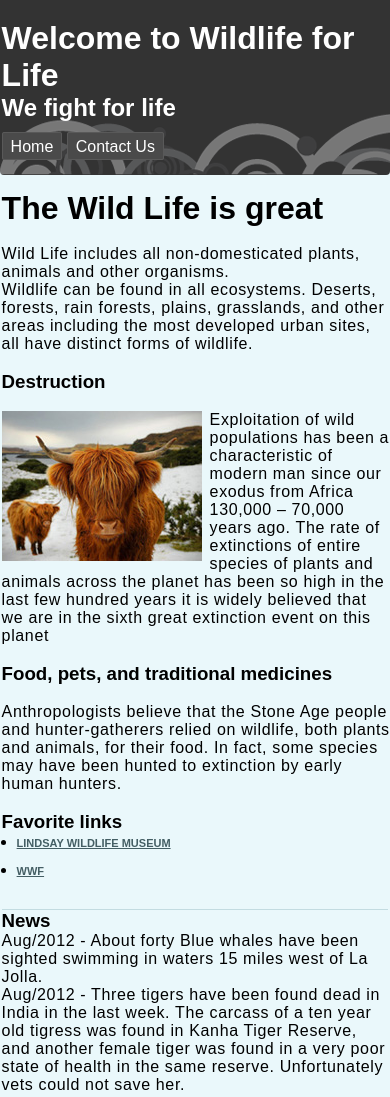
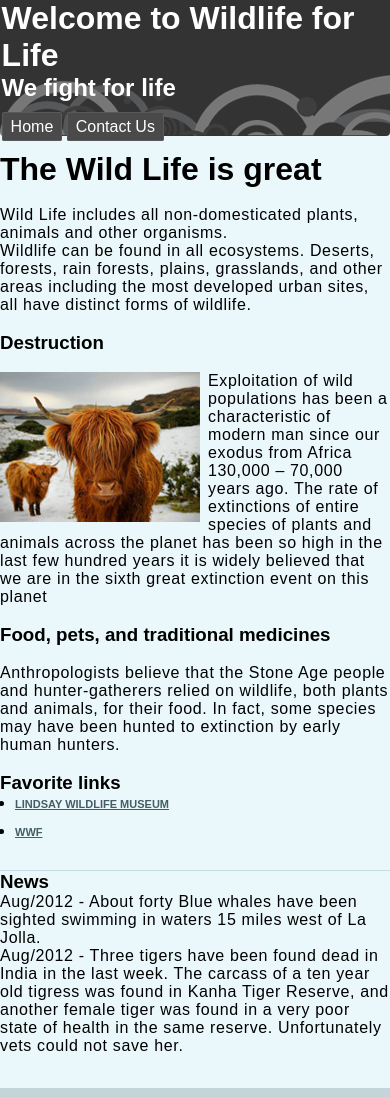
Before and after one commit to NatalieSteffen/NatalieSteffen, a plain HTML site: page HW2/index.html in a window 390 px wide. Shown: the top 1097 px of the page. Drawn offline with Linux system fonts and the light colour scheme.

Commit message:
Update RWDstyle.css

```diff
--- a/HW2/RWDstyle.css
+++ b/HW2/RWDstyle.css
@@ -100,7 +100,7 @@
 	}
 
 	div#header{
-	padding:5% 0.1rem;
+	padding:0% 0.1rem;
 	}
 	ul.navigation {
 		margin-top:1rem;
@@ -110,15 +110,15 @@
 	}
 	div.content{
 		margin:15px auto;
-		width:100%; /* do I have padding somewhere?? 99 and 100% causes horizontal scrolling, WHY?? */
+		width:100%;
 	}
 	div.col-right{
-		padding:0 0.1rem;
+		padding:0 0rem;
 		width:100%
 		}
 
 	div.sidebar-left{
-		padding:0 0.1rem;
+		padding:0 0rem;
 		//width:100%;
 		}
 
```
